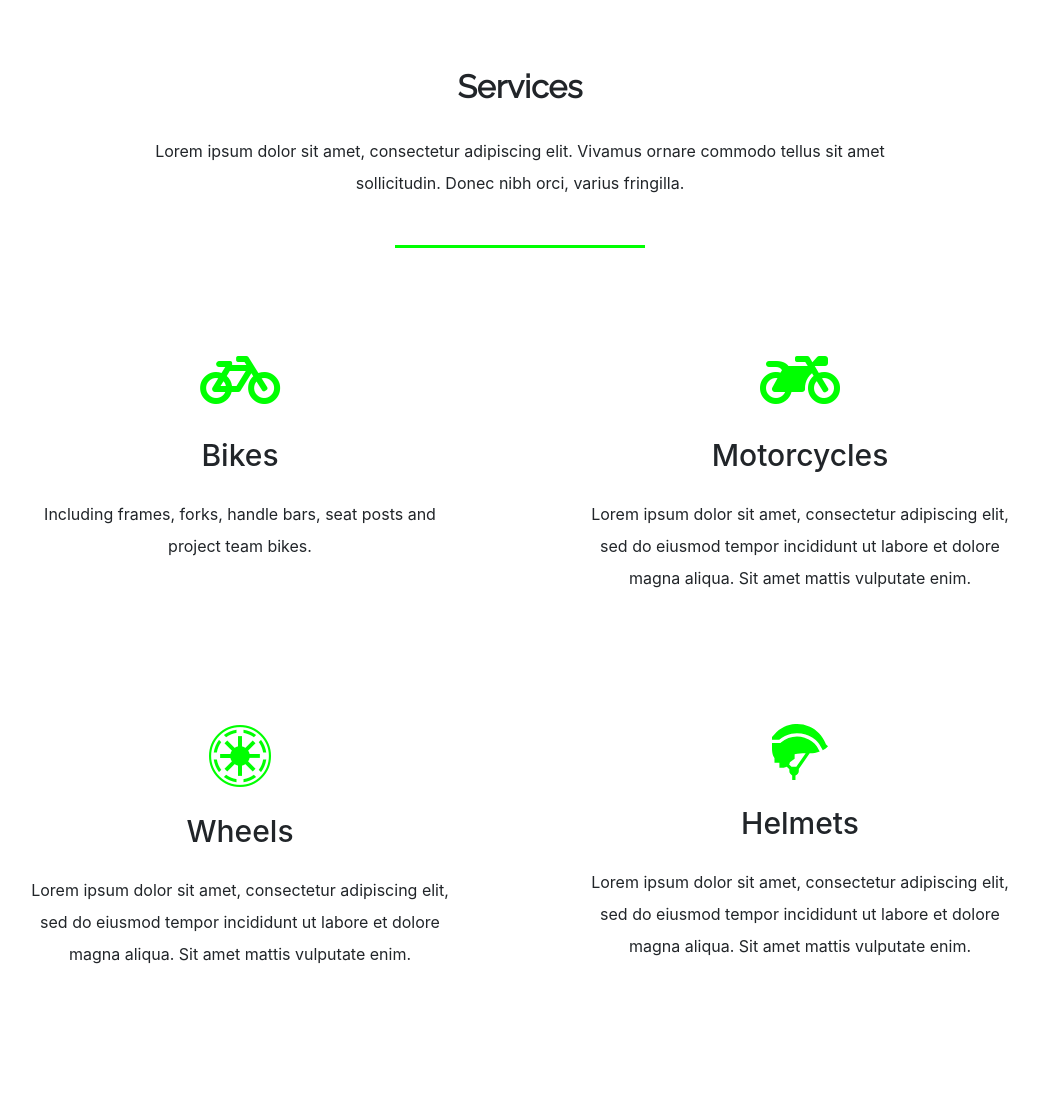
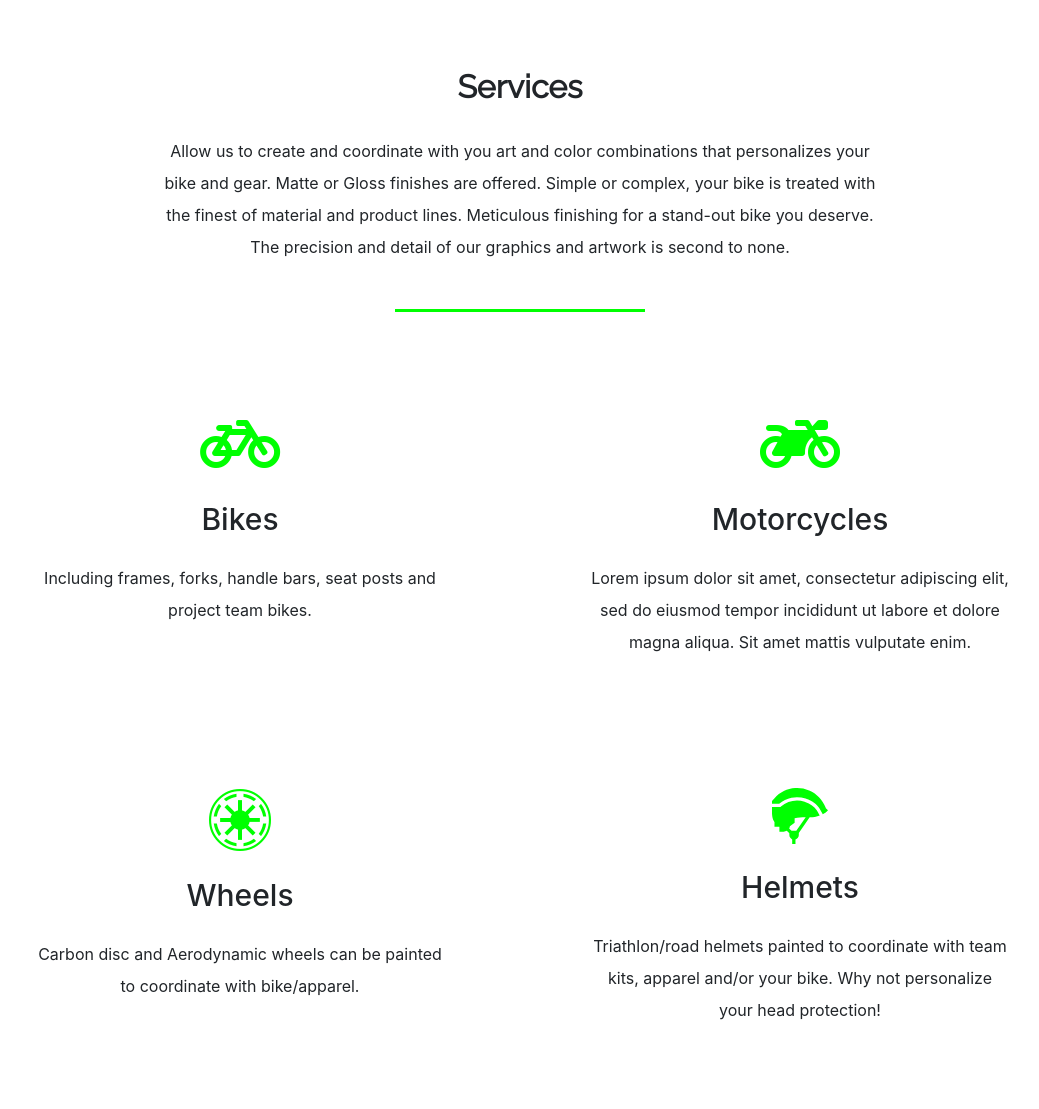
Before and after one commit to egelnoteagle/kcycledesigndotcom, a plain HTML site: page index.html in a window 1280 px wide. Shown: the part 3220-4329 px from the top of the page, without its empty margins (120-1159 px from the left). Drawn offline with nearby package versions, Linux system fonts and the light colour scheme.

Commit message:
adds new copy to services section

```diff
--- a/index.html
+++ b/index.html
@@ -80,9 +80,9 @@
 
   <section class="services" id="services">
     <h3 class="title">Services</h3>
-    <p>Lorem ipsum dolor sit amet, consectetur adipiscing elit. Vivamus ornare commodo tellus sit amet sollicitudin.
-      Donec nibh
-      orci, varius fringilla.</p>
+    <p>Allow us to create and coordinate with you art and color combinations that personalizes your bike and gear. Matte or Gloss
+    finishes are offered. Simple or complex, your bike is treated with the finest of material and product lines. Meticulous finishing
+    for a stand-out bike you deserve. The precision and detail of our graphics and artwork is second to none.</p>
     <hr>
 
     <ul class="grid">
@@ -102,18 +102,12 @@
       <li>
         <i class="fab fa-galactic-republic fa-4x"></i>
         <h4>Wheels</h4>
-        <p>Lorem ipsum dolor sit amet, consectetur adipiscing elit, sed do eiusmod tempor incididunt ut labore et
-          dolore
-          magna
-          aliqua. Sit amet mattis vulputate enim.</p>
+        <p>Carbon disc and Aerodynamic wheels can be painted to coordinate with bike/apparel.</p>
       </li>
       <li>
         <i><img src="assets/img/helmet.svg" width="56px" height="56px" alt=""></i>
         <h4>Helmets</h4>
-        <p>Lorem ipsum dolor sit amet, consectetur adipiscing elit, sed do eiusmod tempor incididunt ut labore et
-          dolore
-          magna
-          aliqua. Sit amet mattis vulputate enim.</p>
+        <p>Triathlon/road helmets painted to coordinate with team kits, apparel and/or your bike. Why not personalize your head protection!</p>
       </li>
     </ul>
   </section>
```
